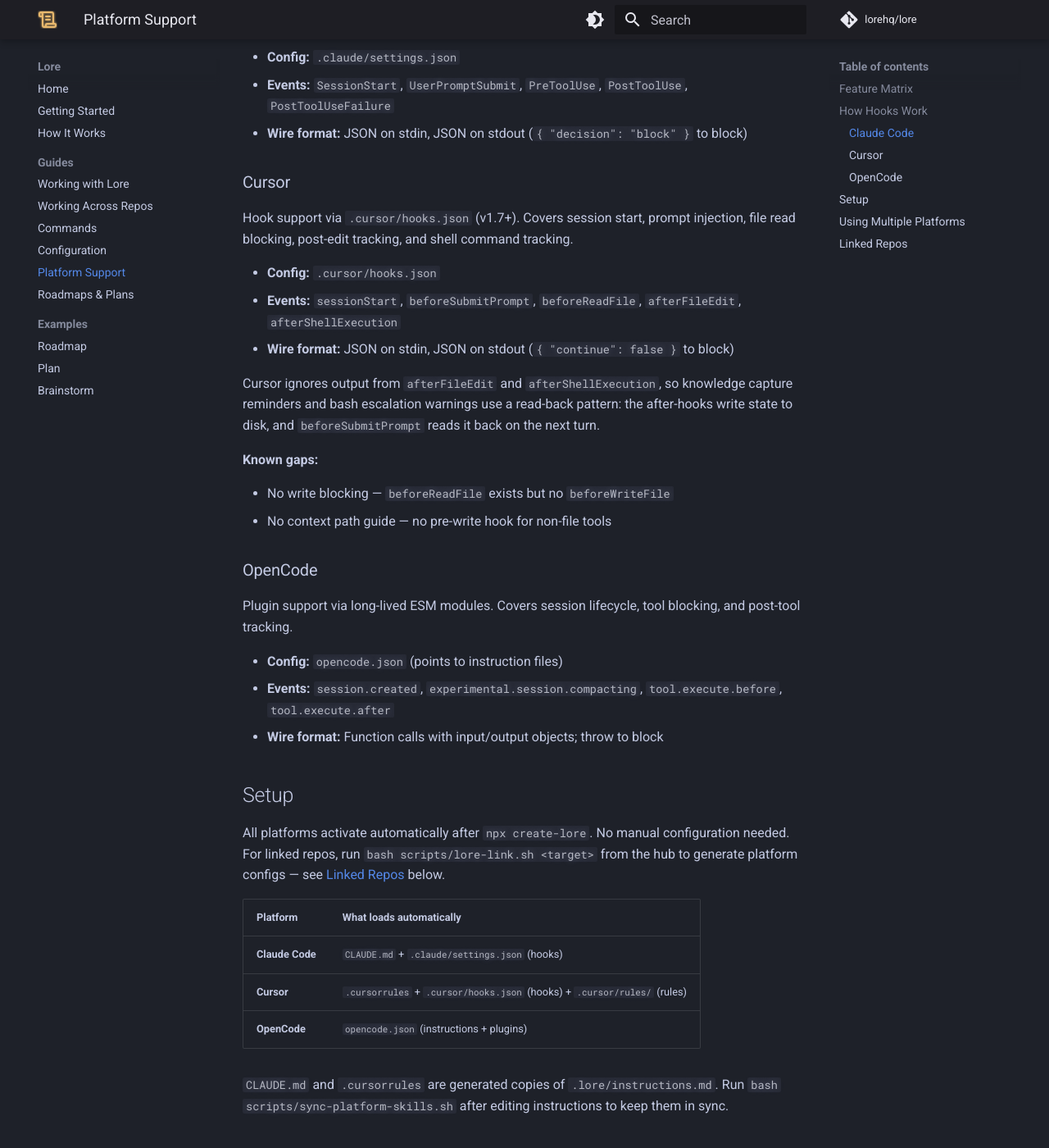
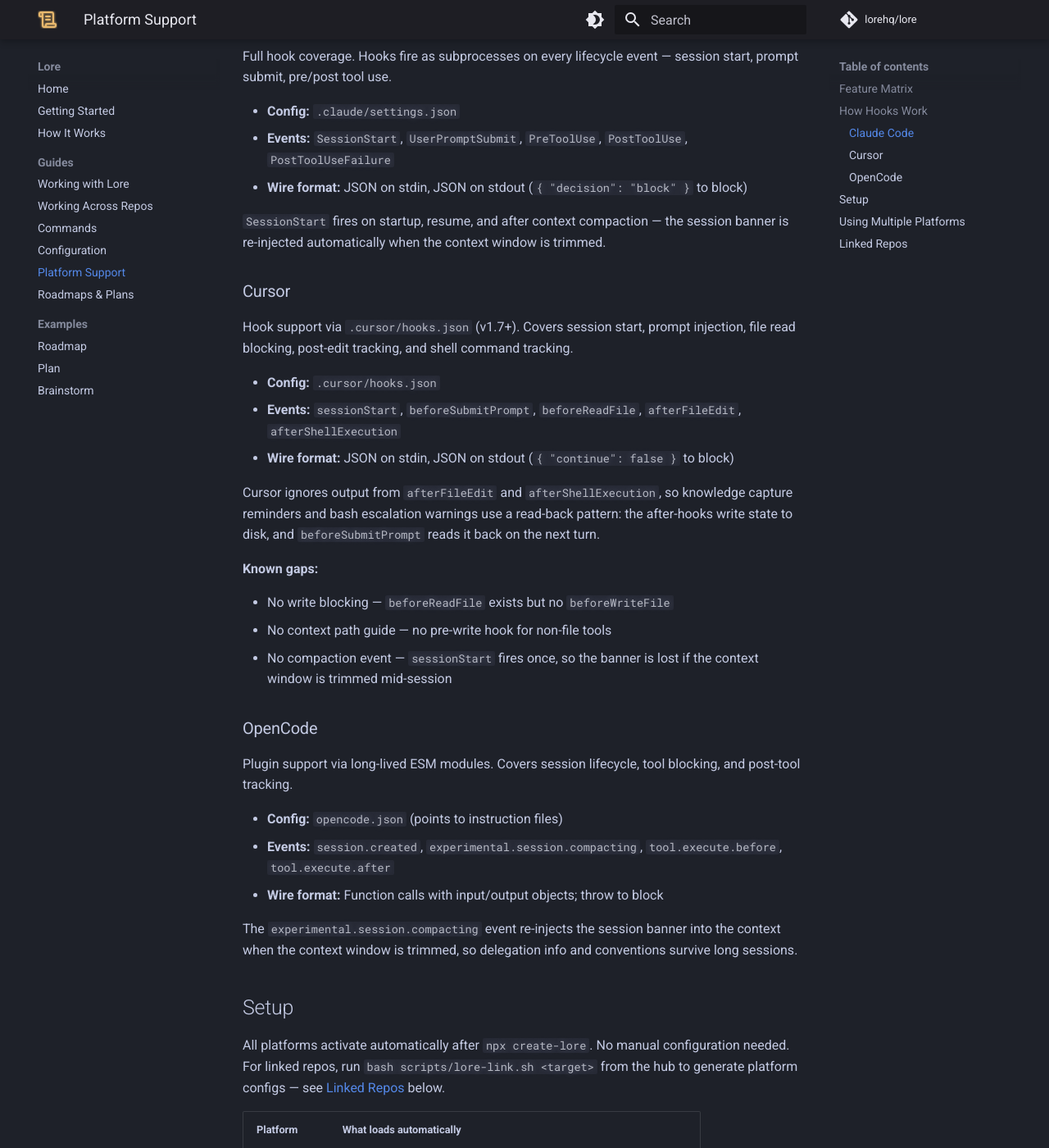
Before and after one commit to lorehq/lore-docs, an MkDocs documentation site: the page built from docs/guides/platform-support.md, in a window 1280 px wide and 1400 px high, scrolled down 1289 px. Shown: the whole window at 82% size. Built offline with MkDocs 1.6.1 and Material for MkDocs 9.7.7, drawn with Linux system fonts in a browser that asks for light colours; comment, search, counter and statistics services are not loaded; some of the changed text lies outside the part shown.

Commit message:
Document banner compaction re-injection across platforms
Claude Code's SessionStart fires after compaction automatically.
OpenCode uses experimental.session.compacting to push banner into
context. Cursor has no compaction event — added to known gaps.

Co-authored-by: Cursor <cursoragent@cursor.com>

```diff
--- a/docs/guides/platform-support.md
+++ b/docs/guides/platform-support.md
@@ -17,6 +17,7 @@ Lore supports three coding agent platforms. All share the same knowledge base
 | Knowledge capture reminders | Yes | Yes | Yes |
 | Bash escalation tracking | Yes | Yes | Yes |
 | Context path guide | Yes | No | Yes |
+| Banner survives compaction | Yes | No | Yes |
 | Skills & agents | Yes | Yes | Yes |
 | Work tracking | Yes | Yes | Yes |
 | Linked repo support | Yes | Yes | Yes |
@@ -41,6 +42,8 @@ Full hook coverage. Hooks fire as subprocesses on every lifecycle event — sess
 - **Events:** `SessionStart`, `UserPromptSubmit`, `PreToolUse`, `PostToolUse`, `PostToolUseFailure`
 - **Wire format:** JSON on stdin, JSON on stdout (`{ "decision": "block" }` to block)
 
+`SessionStart` fires on startup, resume, and after context compaction — the session banner is re-injected automatically when the context window is trimmed.
+
 ### Cursor
 
 Hook support via `.cursor/hooks.json` (v1.7+). Covers session start, prompt injection, file read blocking, post-edit tracking, and shell command tracking.
@@ -55,6 +58,7 @@ Cursor ignores output from `afterFileEdit` and `afterShellExecution`, so knowled
 
 - No write blocking — `beforeReadFile` exists but no `beforeWriteFile`
 - No context path guide — no pre-write hook for non-file tools
+- No compaction event — `sessionStart` fires once, so the banner is lost if the context window is trimmed mid-session
 
 ### OpenCode
 
@@ -63,6 +67,8 @@ Plugin support via long-lived ESM modules. Covers session lifecycle, tool blocki
 - **Config:** `opencode.json` (points to instruction files)
 - **Events:** `session.created`, `experimental.session.compacting`, `tool.execute.before`, `tool.execute.after`
 - **Wire format:** Function calls with input/output objects; throw to block
+
+The `experimental.session.compacting` event re-injects the session banner into the context when the context window is trimmed, so delegation info and conventions survive long sessions.
 
 ## Setup
 
```
